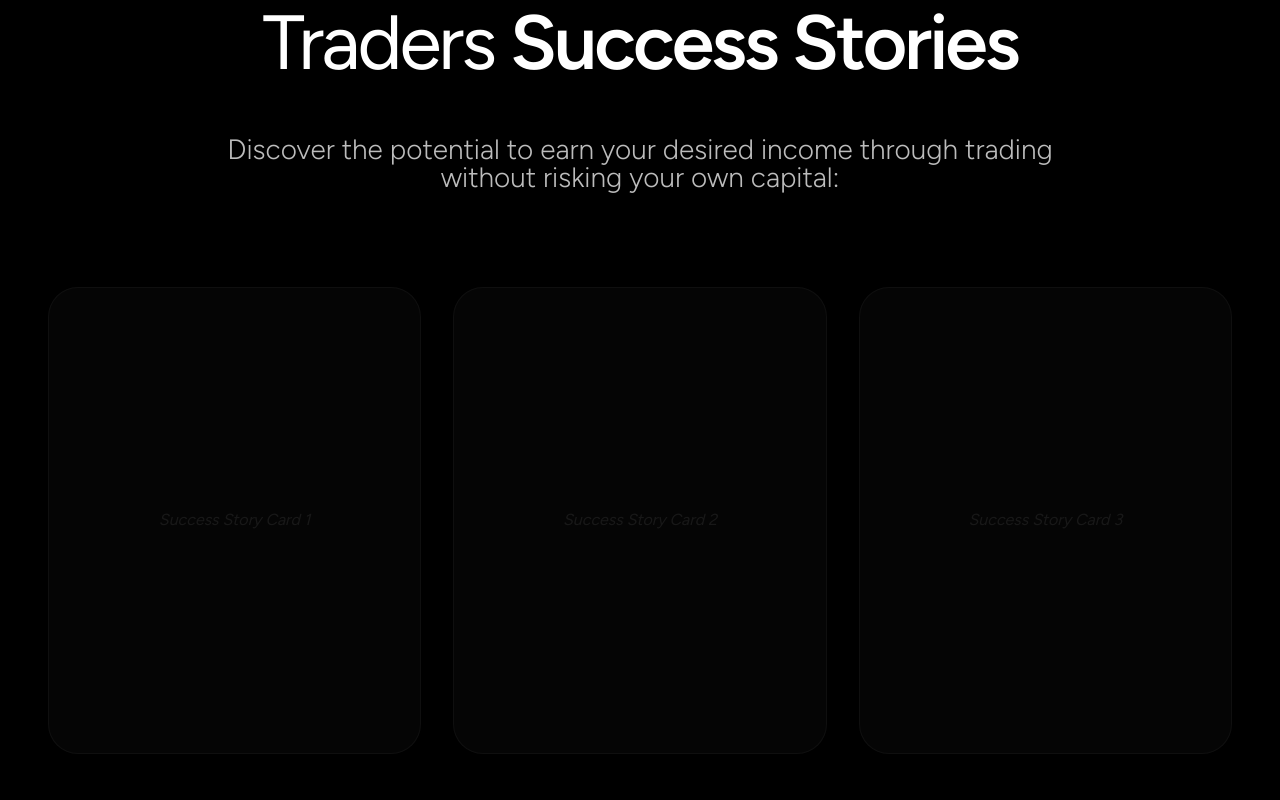
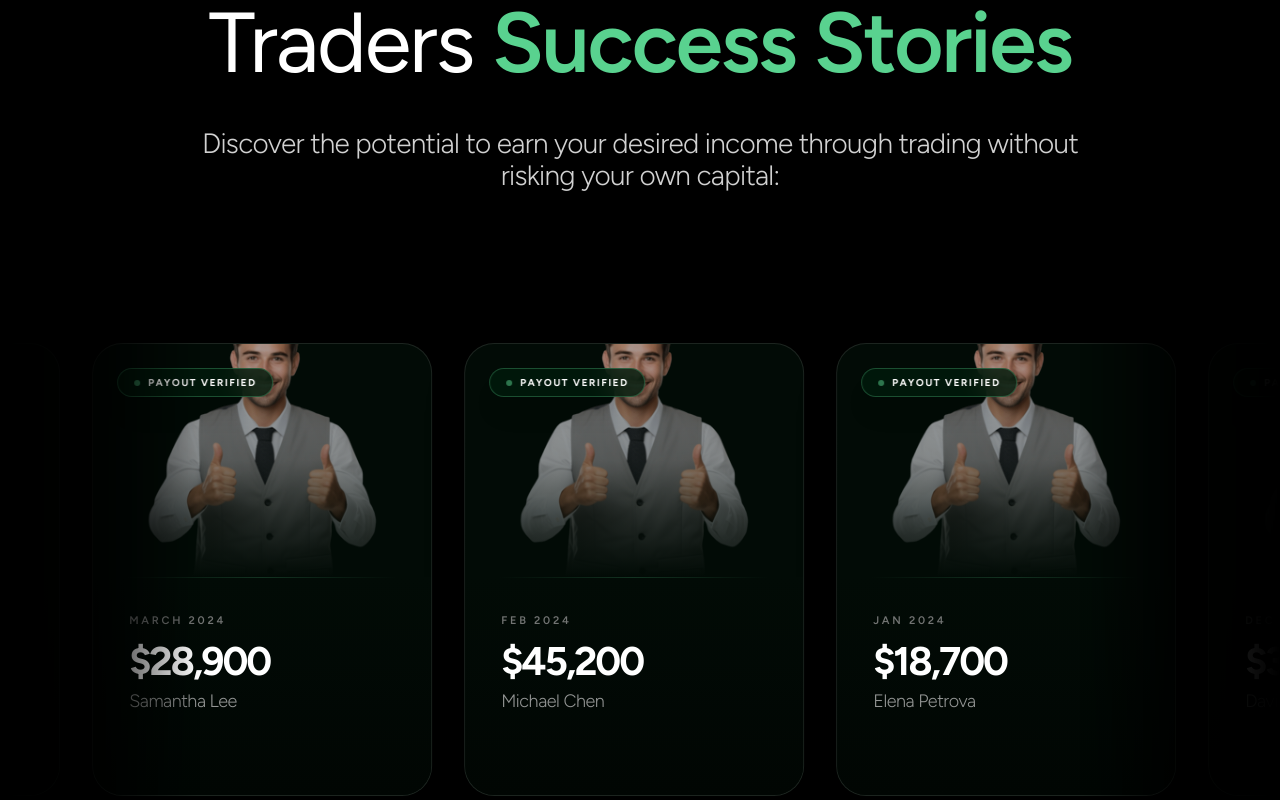
Before and after one commit to rushikeshxdev/funded-masters, a Next.js app: page / in a window 1280 px wide. Shown: the part 6040-6840 px from the top of the page. Built offline with nearby package versions, Linux system fonts and the light colour scheme; a web font is replaced by a local one.

Commit message:
feat:success stories section

```diff
--- a/src/components/sections/SuccessStories.tsx
+++ b/src/components/sections/SuccessStories.tsx
@@ -1,38 +1,128 @@
 "use client";
 
 import { motion } from "framer-motion";
+import Image from "next/image";
+
+const STORIES = [
+  { name: "Alex Rivera", amount: "$12,450", date: "April 2024", image: "/images/backgrounds/story1.png" },
+  { name: "Samantha Lee", amount: "$28,900", date: "March 2024", image: "/images/backgrounds/story1.png" },
+  { name: "Michael Chen", amount: "$45,200", date: "Feb 2024", image: "/images/backgrounds/story1.png" },
+  { name: "Elena Petrova", amount: "$18,700", date: "Jan 2024", image: "/images/backgrounds/story1.png" },
+  { name: "David Miller", amount: "$35,000", date: "Dec 2023", image: "/images/backgrounds/story1.png" },
+];
 
 export const SuccessStories = () => {
   return (
-    <section className="relative w-full py-16 lg:py-32 bg-black overflow-hidden font-figtree">
-      <div className="max-w-[1440px] mx-auto px-6 lg:px-12 relative z-10">
+    <section className="relative w-full py-20 md:py-32 bg-black overflow-hidden font-figtree">
+      <div className="max-w-[1440px] mx-auto px-6 lg:px-12 relative z-10 mb-20 md:mb-28">
 
-        {/* Header Content - Pixel-Perfect Typography */}
-        <div className="text-center mx-auto" style={{ maxWidth: '1100px' }}>
-          <h2 className="text-white font-normal leading-[121px] tracking-[-3px] mb-6 lg:mb-8"
-            style={{ fontSize: 'clamp(40px, 6vw, 85px)' }}>
-            Traders <span className="font-semibold" style={{ fontWeight: 600 }}>Success Stories</span>
-          </h2>
+        {/* Header Section */}
+        <div className="text-center max-w-[1100px] mx-auto">
+          <motion.h2
+            initial={{ opacity: 0, y: 20 }}
+            whileInView={{ opacity: 1, y: 0 }}
+            viewport={{ once: true }}
+            transition={{ duration: 0.7 }}
+            className="text-white text-4xl md:text-6xl lg:text-[85px] font-normal leading-[1.2] lg:leading-[121px] tracking-tight mb-6"
+          >
+            Traders <span className="font-semibold text-[#59D28F]">Success Stories</span>
+          </motion.h2>
 
-          <p className="text-[#D1D1D1] font-light tracking-[-3%] mx-auto opacity-90"
-            style={{
-              fontSize: 'clamp(18px, 2.5vw, 28px)',
-              lineHeight: '100%',
-              maxWidth: '906px'
-            }}>
+          <motion.p
+            initial={{ opacity: 0, y: 20 }}
+            whileInView={{ opacity: 1, y: 0 }}
+            viewport={{ once: true }}
+            transition={{ duration: 0.7, delay: 0.2 }}
+            className="text-[#D1D1D1] font-light text-lg md:text-2xl lg:text-[28px] leading-relaxed tracking-tight max-w-[900px] mx-auto opacity-80"
+          >
             Discover the potential to earn your desired income through trading without risking your own capital:
-          </p>
+          </motion.p>
         </div>
+      </div>
 
-        {/* Dynamic Placeholder Grid */}
-        <div className="mt-24 grid grid-cols-1 md:grid-cols-2 lg:grid-cols-3 gap-8 opacity-40">
-           {[1, 2, 3].map((i) => (
-             <div key={i} className="aspect-[400/500] rounded-[30px] border border-white/10 bg-white/5 backdrop-blur-sm flex items-center justify-center">
-               <p className="text-white/20 italic">Success Story Card {i}</p>
-             </div>
-           ))}
-        </div>
+      {/* Infinite Horizontal Scroller */}
+      <div className="relative w-full overflow-hidden py-10 select-none">
+        <motion.div
+          className="flex gap-6 md:gap-8 w-fit px-4"
+          animate={{
+            x: [0, -1500],
+          }}
+          transition={{
+            x: {
+              repeat: Infinity,
+              repeatType: "loop",
+              duration: 35,
+              ease: "linear",
+            },
+          }}
+        >
+          {[...STORIES, ...STORIES, ...STORIES].map((story, idx) => (
+            <SuccessCard key={idx} story={story} />
+          ))}
+        </motion.div>
+
+        {/* Side Fades */}
+        <div className="absolute top-0 left-0 h-full w-[200px] bg-gradient-to-r from-black via-black/80 to-transparent z-10 pointer-events-none" />
+        <div className="absolute top-0 right-0 h-full w-[200px] bg-gradient-to-l from-black via-black/80 to-transparent z-10 pointer-events-none" />
       </div>
     </section>
   );
 };
+
+const SuccessCard = ({ story }: { story: typeof STORIES[0] }) => (
+  <div className="relative w-[280px] md:w-[340px] aspect-[3/4] bg-[#020B06] rounded-[30px] border border-white/10 overflow-hidden group hover:border-[#59D28F]/40 transition-all duration-700 shadow-2xl flex flex-col">
+
+    {/* Image Container - Improved Alignment & Radius */}
+    <div className="relative w-full h-[65%] overflow-hidden rounded-t-[30px]">
+      <Image
+        src={story.image}
+        alt={story.name}
+        fill
+        className="object-cover object-center transition-all duration-1000 group-hover:scale-105 group-hover:rotate-1 opacity-70 group-hover:opacity-100"
+      />
+
+      {/* Premium Overlay Gradients */}
+      <div className="absolute inset-0 bg-gradient-to-t from-[#020B06] via-[#020B06]/20 to-transparent" />
+      <div className="absolute inset-0 bg-gradient-to-b from-black/40 via-transparent to-transparent opacity-0 group-hover:opacity-100 transition-opacity duration-700" />
+
+      {/* Payout Verified Tag */}
+      <div className="absolute top-6 left-6 z-20 px-4 py-1.5 rounded-full bg-[#001B0C]/80 border border-[#59D28F]/30 backdrop-blur-md shadow-xl group-hover:border-[#59D28F] transition-colors duration-500">
+        <div className="flex items-center gap-2">
+          <div className="w-1.5 h-1.5 rounded-full bg-[#59D28F] animate-pulse" />
+          <span className="text-white text-[10px] font-bold uppercase tracking-[0.15em]">Payout Verified</span>
+        </div>
+      </div>
+    </div>
+
+    {/* Content Area - Premium Spacing */}
+    <div className="p-7 md:p-9 flex flex-col justify-end flex-grow relative z-10 bg-gradient-to-b from-[#020B06] to-[#010603]">
+      <div className="absolute top-0 left-1/2 -translate-x-1/2 w-[80%] h-[1px] bg-gradient-to-r from-transparent via-[#59D28F]/20 to-transparent" />
+
+      <h4 className="text-[#8F8F8F] text-[11px] font-semibold uppercase tracking-[0.25em] mb-3 opacity-80 group-hover:text-[#59D28F] transition-colors duration-500">
+        {story.date}
+      </h4>
+
+      <div className="space-y-1.5">
+        <p className="text-white text-3xl md:text-[40px] font-bold tracking-tighter leading-none mb-1">
+          {story.amount}
+        </p>
+        <p className="text-[#D1D1D1] text-lg font-light tracking-tight opacity-70 group-hover:opacity-100 transition-opacity duration-500">
+          {story.name}
+        </p>
+      </div>
+
+      {/* Interactive Detail */}
+      <div className="mt-6 flex items-center gap-2 translate-y-2 opacity-0 group-hover:translate-y-0 group-hover:opacity-100 transition-all duration-500">
+        <span className="text-[#59D28F] text-[13px] font-bold tracking-wide uppercase">View Case Study</span>
+        <div className="w-5 h-5 rounded-full bg-[#59D28F]/10 flex items-center justify-center border border-[#59D28F]/20">
+          <svg width="10" height="10" viewBox="0 0 24 24" fill="none" stroke="currentColor" strokeWidth="3" strokeLinecap="round" strokeLinejoin="round" className="text-[#59D28F]">
+            <path d="M5 12h14M12 5l7 7-7 7"/>
+          </svg>
+        </div>
+      </div>
+    </div>
+
+    {/* Dynamic Background Glow */}
+    <div className="absolute -bottom-[60px] -right-[60px] w-[180px] h-[180px] bg-[#59D28F]/20 rounded-full blur-[80px] opacity-0 group-hover:opacity-30 transition-opacity duration-1000 pointer-events-none" />
+  </div>
+);
```
Also changed, not shown: public/images/backgrounds/story1.png (added).
